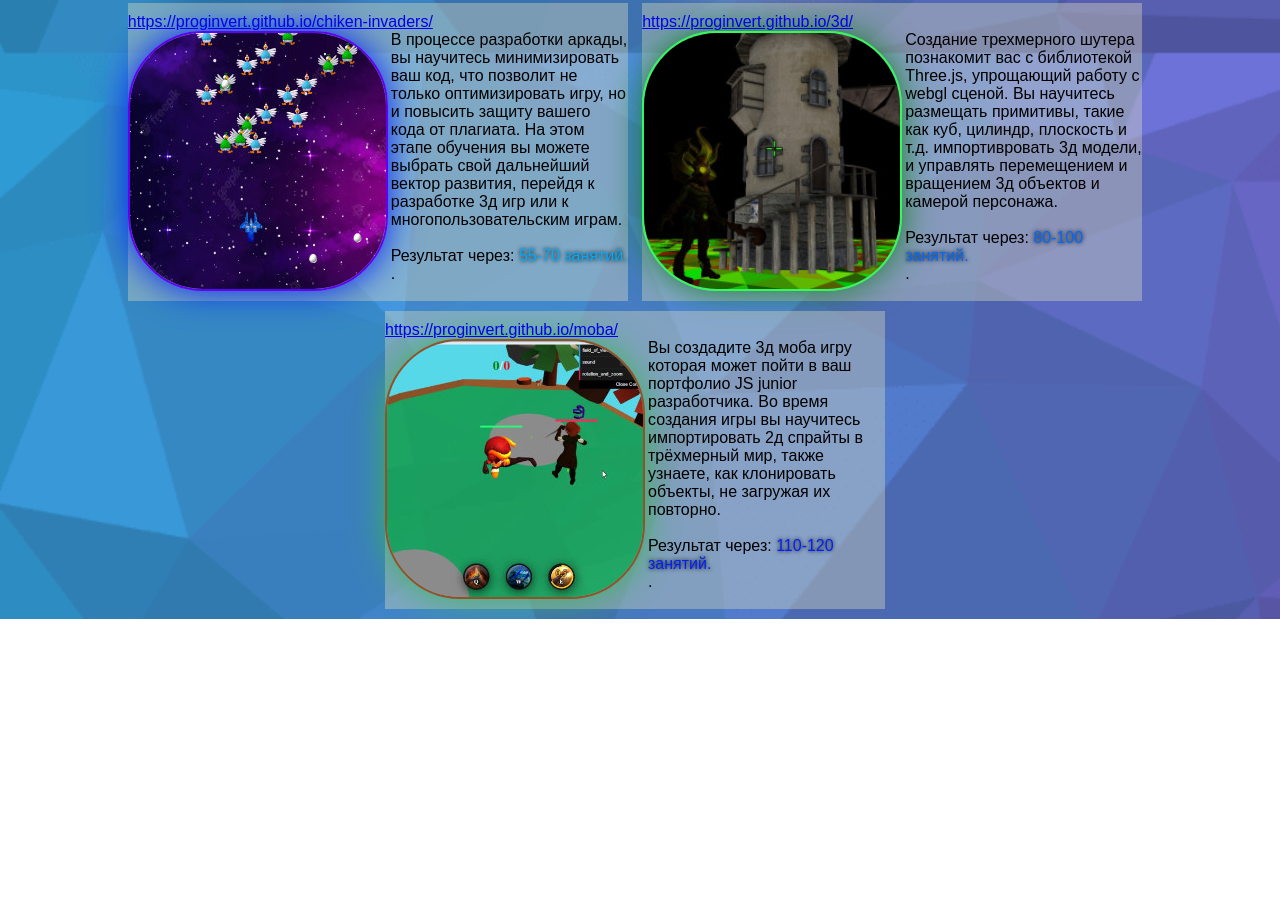
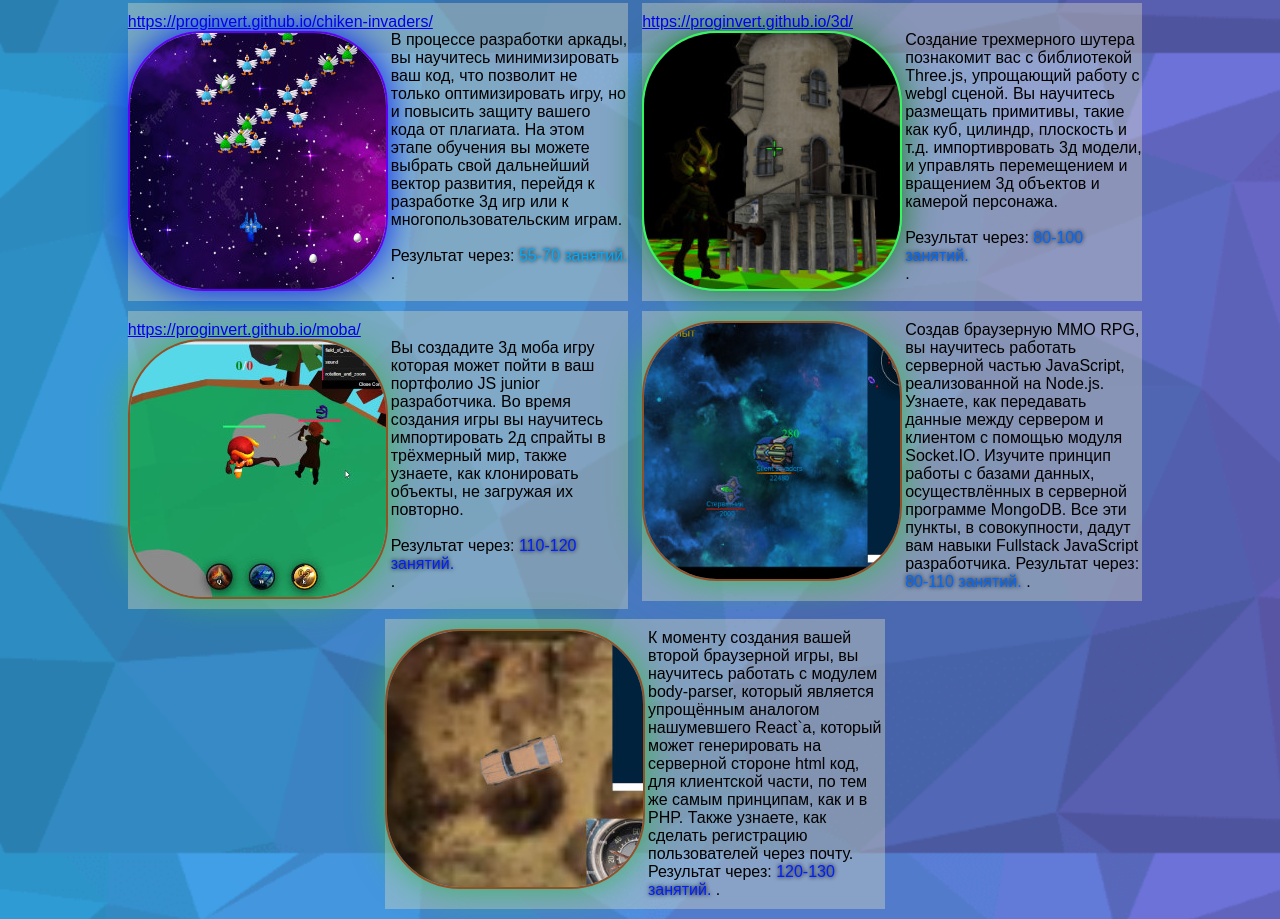
Before and after one commit to proginvert/price, a plain HTML site: page index.html in a window 1280 px wide. Shown: the part 747-1666 px from the top of the page. Before the commit the page ends 1366 px from the top, so only its background shows below. Drawn offline with Linux system fonts and the light colour scheme.

Commit message:
Update index.html

```diff
--- a/index.html
+++ b/index.html
@@ -84,6 +84,33 @@
   <br>
   .</p>
   </div>
+  <div class="photo">
+
+   <p><img src="img/silent-invaders.jpg" alt="" align="left" style="border: 2px solid #915226; box-shadow: 0 0 35px #3db35e;">
+  Создав браузерную MMO RPG, вы научитесь работать серверной
+  частью JavaScript, реализованной на Node.js. Узнаете, как передавать данные
+  между сервером и клиентом с помощью модуля Socket.IO. Изучите принцип работы
+  с базами данных, осуществлённых в серверной программе MongoDB. Все эти пункты,
+  в совокупности, дадут вам навыки Fullstack JavaScript разработчика.
+  Результат через: <span style="color: #0269fa;text-shadow: 0px 0px 4px black;">80-110 занятий.</span>
+  .</p>
+  </div>
+  <div class="photo">
+   <p><img src="img/road.jpg" alt="" align="left" style="border: 2px solid #915226; box-shadow: 0 0 35px #3db35e;">
+  К моменту создания вашей второй браузерной игры, вы научитесь работать с
+  модулем body-parser, который является упрощённым аналогом нашумевшего React`а,
+  который может генерировать на серверной стороне html код, для клиентской части,
+  по тем же самым принципам, как и в PHP. Также узнаете, как сделать регистрацию
+  пользователей через почту.
+  Результат через: <span style="color: #021ffa;text-shadow: 0px 0px 4px black;">120-130 занятий.</span>
+
+  .</p>
+  </div>
 </div>
+<script>
+var image = {}
+image.loadcheck1= new Image()
+image.loadcheck1.src='http://localhost:145/client/flappybird.jpg'
+</script>
 </body>
 </html>
```
